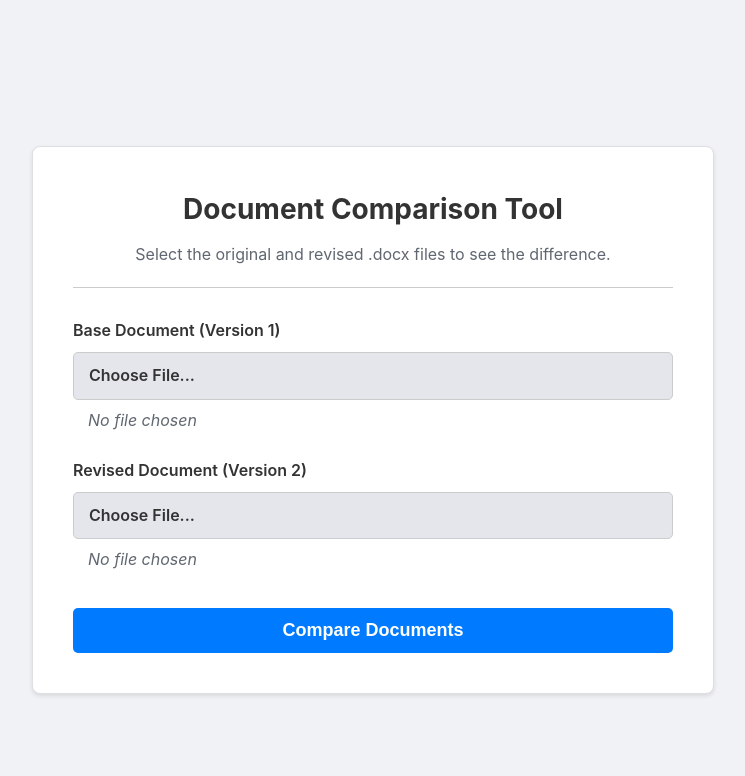
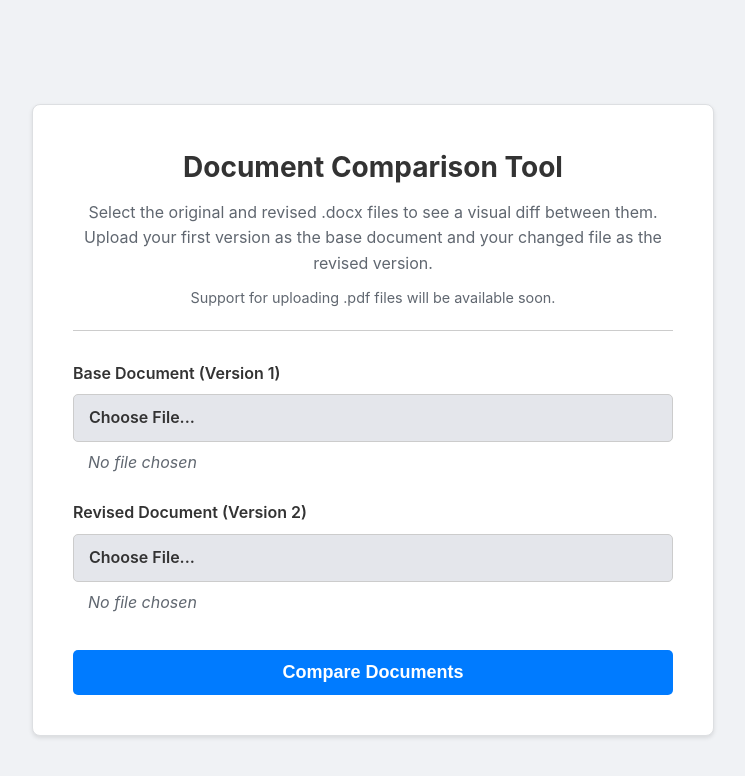
Before and after one commit to doyouknowmarc/documentcomparison, a Flask app: page / in a window 1280 px wide. Shown: the top 776 px of the page, without its empty margins (267-1012 px from the left). Run offline with Flask 3, Linux system fonts and the light colour scheme.

Commit message:
Improve landing page instructions

```diff
--- a/templates/index.html
+++ b/templates/index.html
@@ -115,7 +115,8 @@
     <div class="container">
         <div class="header">
             <h1>Document Comparison Tool</h1>
-            <p>Select the original and revised .docx files to see the difference.</p>
+            <p>Select the original and revised .docx files to see a visual diff between them. Upload your first version as the base document and your changed file as the revised version.</p>
+            <p style="font-size: 0.9em; color: #606770;">Support for uploading .pdf files will be available soon.</p>
         </div>
 
         <form action="/compare" method="post" enctype="multipart/form-data">
```
